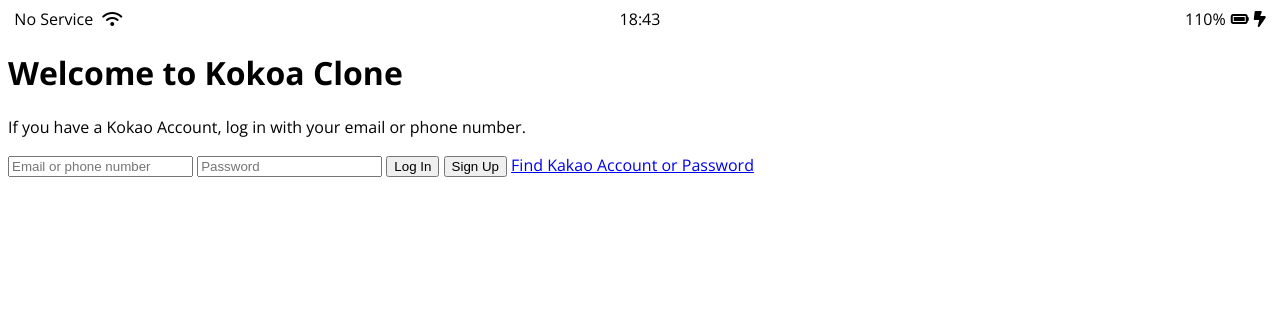
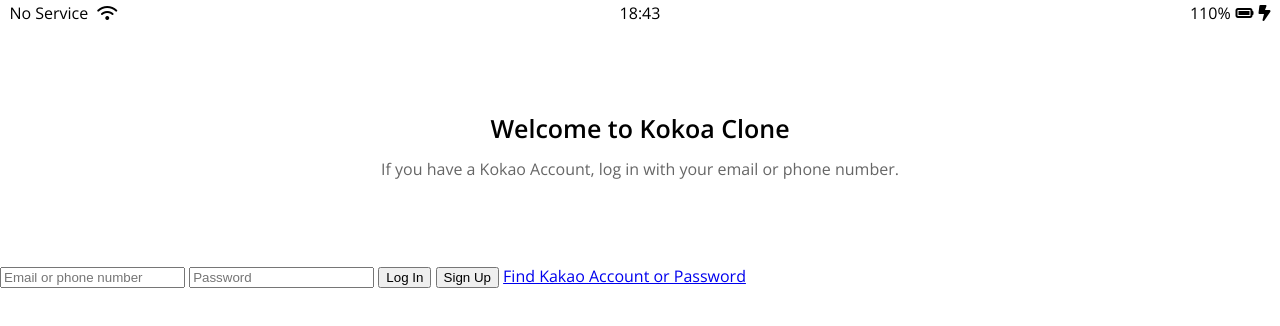
Before and after one commit to aidenkim9/kokoa-clone-2024, a plain HTML site: page index.html in a window 1280 px wide. Drawn offline with nearby package versions, Linux system fonts and the light colour scheme.

Commit message:
Kokoa Clone #6.6

```diff
--- /dev/null
+++ b/css/reset.css
@@ -0,0 +1,124 @@
+html,
+body,
+div,
+span,
+applet,
+object,
+iframe,
+h1,
+h2,
+h3,
+h4,
+h5,
+h6,
+p,
+blockquote,
+pre,
+a,
+abbr,
+acronym,
+address,
+big,
+cite,
+code,
+del,
+dfn,
+em,
+img,
+ins,
+kbd,
+q,
+s,
+samp,
+small,
+strike,
+strong,
+sub,
+sup,
+tt,
+var,
+b,
+u,
+i,
+center,
+dl,
+dt,
+dd,
+ol,
+ul,
+li,
+fieldset,
+form,
+label,
+legend,
+table,
+caption,
+tbody,
+tfoot,
+thead,
+tr,
+th,
+td,
+article,
+aside,
+canvas,
+details,
+embed,
+figure,
+figcaption,
+footer,
+header,
+hgroup,
+menu,
+nav,
+output,
+ruby,
+section,
+summary,
+time,
+mark,
+audio,
+video {
+  margin: 0;
+  padding: 0;
+  border: 0;
+  font-size: 100%;
+  font: inherit;
+  vertical-align: baseline;
+}
+/* HTML5 display-role reset for older browsers */
+article,
+aside,
+details,
+figcaption,
+figure,
+footer,
+header,
+hgroup,
+menu,
+nav,
+section {
+  display: block;
+}
+body {
+  line-height: 1;
+}
+ol,
+ul {
+  list-style: none;
+}
+blockquote,
+q {
+  quotes: none;
+}
+blockquote:before,
+blockquote:after,
+q:before,
+q:after {
+  content: "";
+  content: none;
+}
+table {
+  border-collapse: collapse;
+  border-spacing: 0;
+}
--- /dev/null
+++ b/css/status-bar.css
@@ -0,0 +1,27 @@
+.status-bar {
+  display: flex;
+  justify-content: center;
+  padding: 5px 3px;
+}
+
+.status-bar__column {
+  width: 33%;
+}
+
+.status-bar__column:first-child span {
+  margin-right: 5px;
+}
+
+.status-bar__column:nth-child(2) {
+  display: flex;
+  justify-content: center;
+}
+.status-bar__column:last-child {
+  display: flex;
+  justify-content: flex-end;
+  align-items: center;
+}
+
+.status-bar__column .fa-battery-full {
+  margin: 0px 5px;
+}
--- a/css/styles.css
+++ b/css/styles.css
@@ -1,30 +1,26 @@
 @import url("https://fonts.googleapis.com/css2?family=Open+Sans:ital,wght@0,300..800;1,300..800&display=swap");
+@import "reset.css";
+
+@import "status-bar.css";
 body {
   font-family: "Open Sans", sans-serif;
 }
-.status-bar {
+
+.welcome-header {
+  margin: 90px 0px;
   display: flex;
-  justify-content: center;
-}
-
-.status-bar__column {
-  width: 33%;
-}
-
-.status-bar__column:first-child span {
-  margin-right: 5px;
-}
-
-.status-bar__column:nth-child(2) {
-  display: flex;
-  justify-content: center;
-}
-.status-bar__column:last-child {
-  display: flex;
-  justify-content: flex-end;
+  text-align: center;
+  flex-direction: column;
   align-items: center;
 }
 
-.status-bar__column .fa-battery-full {
-  margin: 0px 5px;
+.welcome-header__title {
+  margin-bottom: 20px;
+  font-size: 25px;
+  font-weight: 600;
 }
+
+.welcome-header__text {
+  width: 50%;
+  opacity: 0.6;
+}
```
